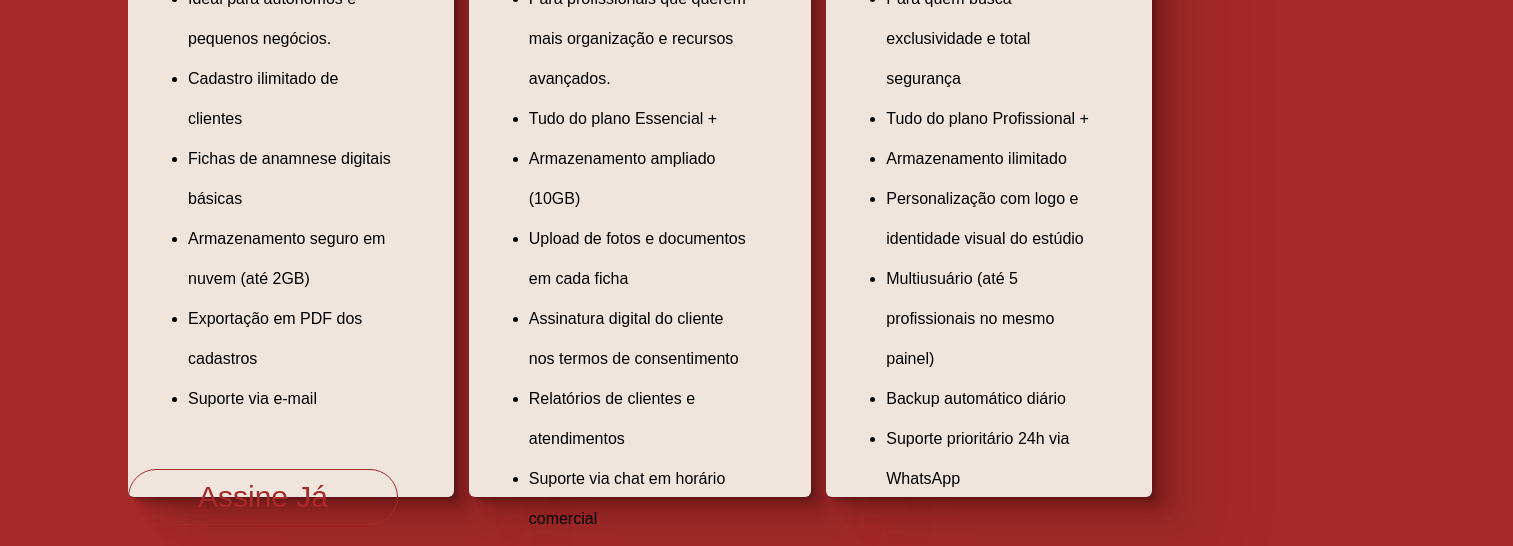
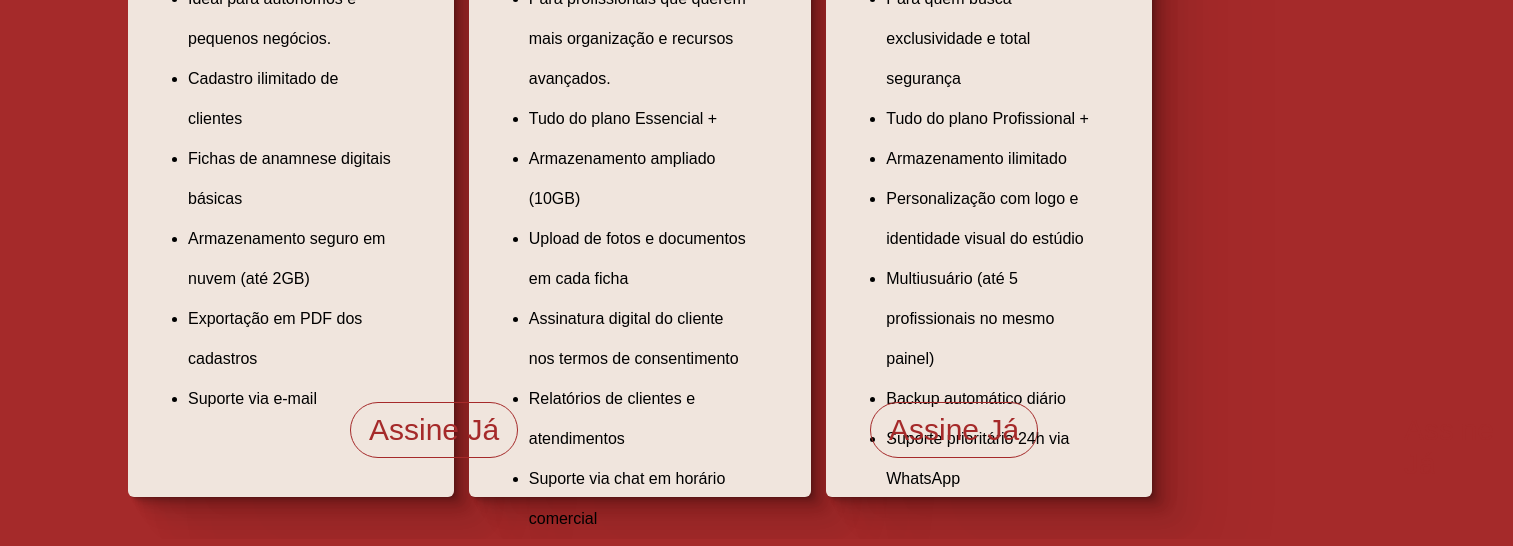
Before and after one commit to aiyrajohann/glamforms, a plain HTML site: page pages/planos.html in a window 1280 px wide. Shown: the part 373-919 px from the top of the page, 1513 px wide, since content can reach past the window. Drawn offline with Linux system fonts and the light colour scheme.

Commit message:
Atualizações 27/08

```diff
--- a/pages/planos.html
+++ b/pages/planos.html
@@ -31,7 +31,7 @@
               <li>Exportação em PDF dos cadastros</li>
               <li>Suporte via e-mail</li>
           </ul>
-          <a href="#" class="btn2"style="height: 70px; width: 270px; margin-top: 50px; margin-bottom:10px;">Assine Já</a>
+          <a href="#" class="btn2" style="position: absolute;left: 350px; margin-top:555px;">Assine Já</a>
       </div>
       <div class="cards-plano">
           <h2 class="cards-plano__title">Profissional </h2>
@@ -46,7 +46,7 @@
             <li>Relatórios de clientes e atendimentos</li>
             <li>Suporte via chat em horário comercial</li>
           </ul>
-          <a href="#" class="btn2"style="height: 70px; width: 270px; margin-top: 50px; margin-bottom:10px;">Assine Já</a>
+          <a href="#" class="btn2"style="position: absolute;left: 870px; margin-top: 555px;" >Assine Já</a>
       </div>
       <div class="cards-plano">
           <h2 class="cards-plano__title">Premium</h2>
@@ -60,7 +60,7 @@
               <li>Backup automático diário</li>
               <li>Suporte prioritário 24h via WhatsApp</li>
           </ul>
-          <a href="#" class="btn2" style="height: 70px; width: 270px; margin-top: 50px; margin-bottom:10px;">Assine Já</a>
+          <a href="#" class="btn2" style="position: absolute;left: 1385px; margin-top:555px;">Assine Já</a>
       </div>
   </section>
 
```
Also changed, not shown: index.html (+1 -1 lines), src/assets/img/logo clean.png (added).
